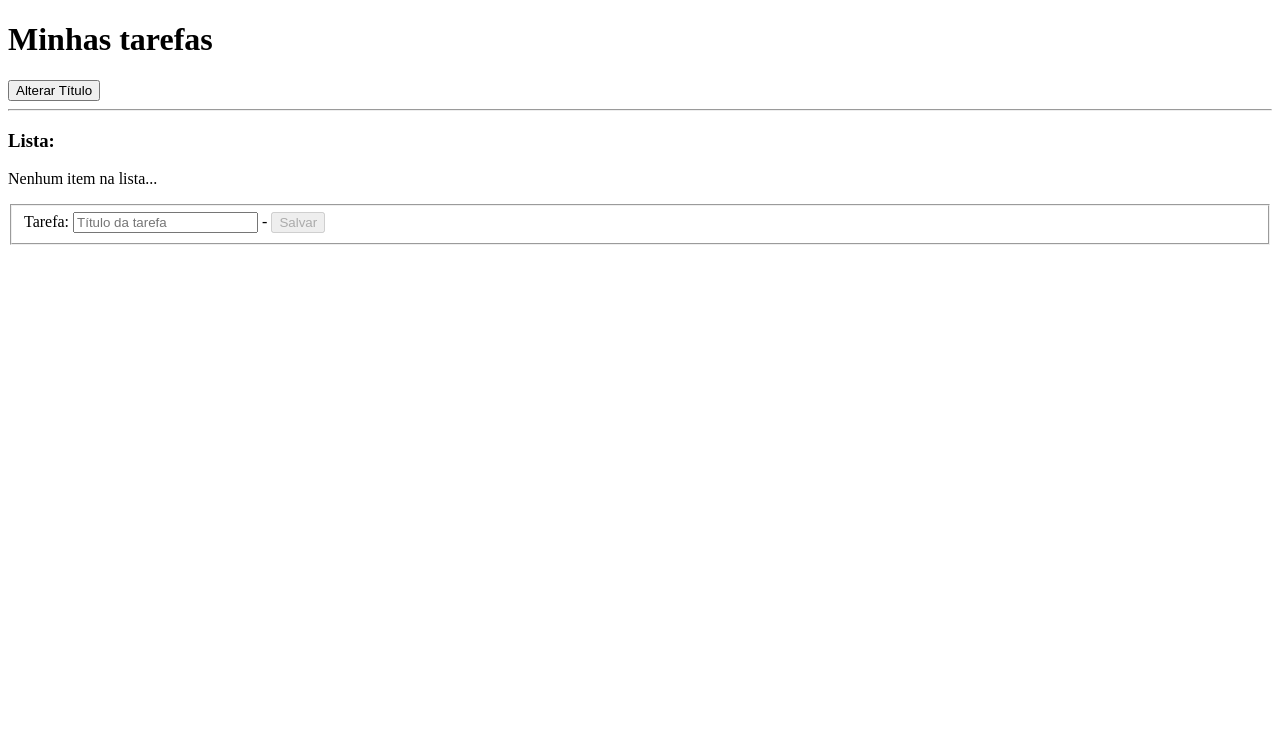
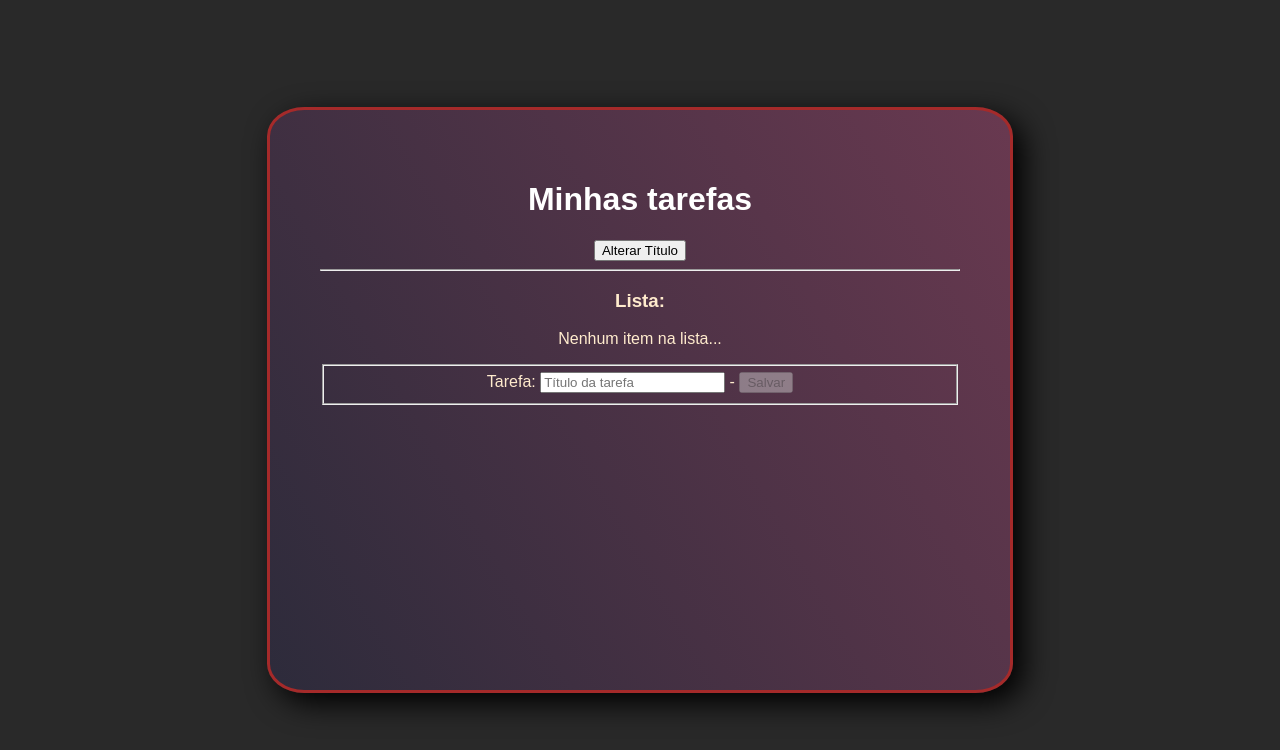
Before and after one commit to paulodetarsoteles/TodoListBasicSPA, an Angular app: page / in a window 1280 px wide. Shown: the top 750 px of the page. Built offline with nearby package versions, Linux system fonts and the light colour scheme.

Commit message:
Inicio da estilização

```diff
--- a/src/app/app.component.html
+++ b/src/app/app.component.html
@@ -1,3 +1,4 @@
+<div  class="divTodo">
   <div>
     <h1>{{title}}</h1>
     <button (click)="alterarTitle()">Alterar Título</button>
@@ -40,3 +41,4 @@
       </fieldset>
     </form>
   </div>
+</div>
--- a/src/styles.css
+++ b/src/styles.css
@@ -1 +1,28 @@
 /* You can add global styles to this file, and also import other style files */
+html {
+  height: 100vh;
+  display: flex;
+  align-items: center;
+  justify-content: center;
+  font-family: 'Monserrat', sans-serif;
+  font-weight: 300;
+  color: blanchedalmond;
+  text-align: center;
+  background: #292929;
+}
+h1 {
+  color: white;
+}
+.divTodo {
+  height: 60vh;
+  width: 80vh;
+  align-items: center;
+  justify-content: center;
+  background: #2b4d69;
+  background: linear-gradient(60deg, #2d2b3b 0%, #693950 100%);
+  border-radius: 5%;
+  padding: 50px;
+  border-style: solid;
+  border-color: brown;
+  box-shadow: 10px 10px 30px rgb(0, 0, 0);
+}
```
Lines whose indentation alone changed are shown as unchanged.
